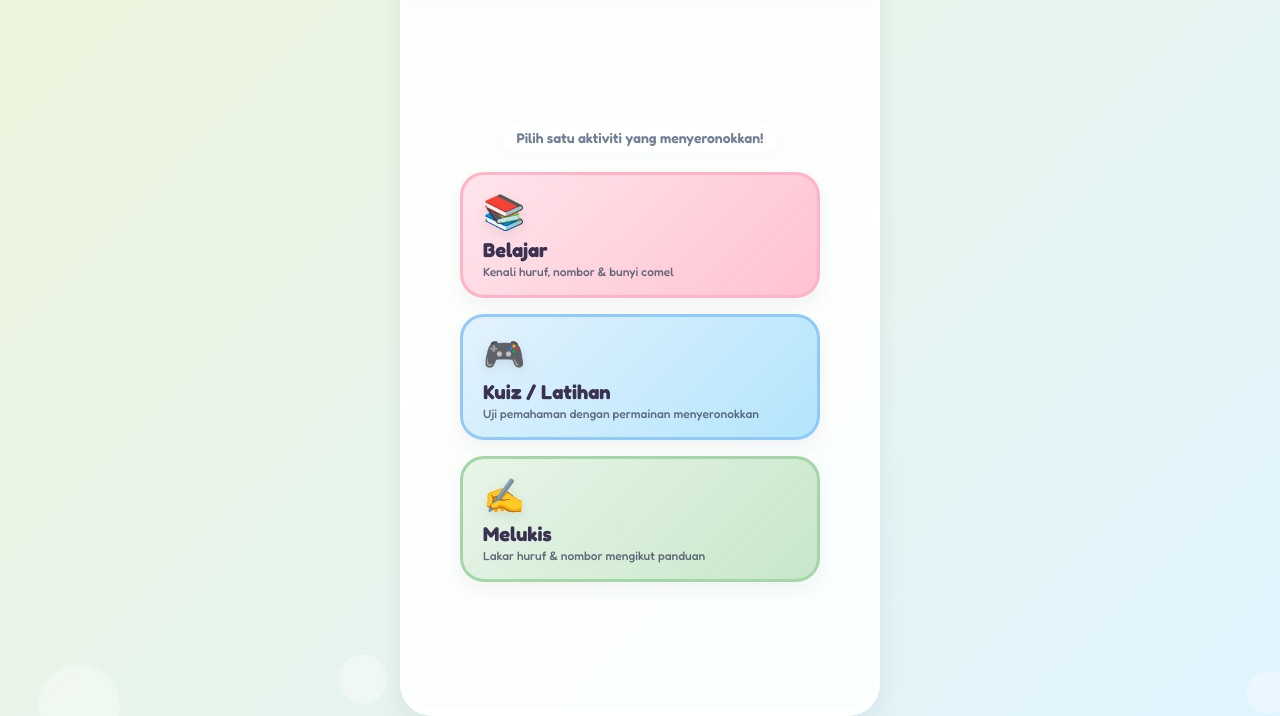
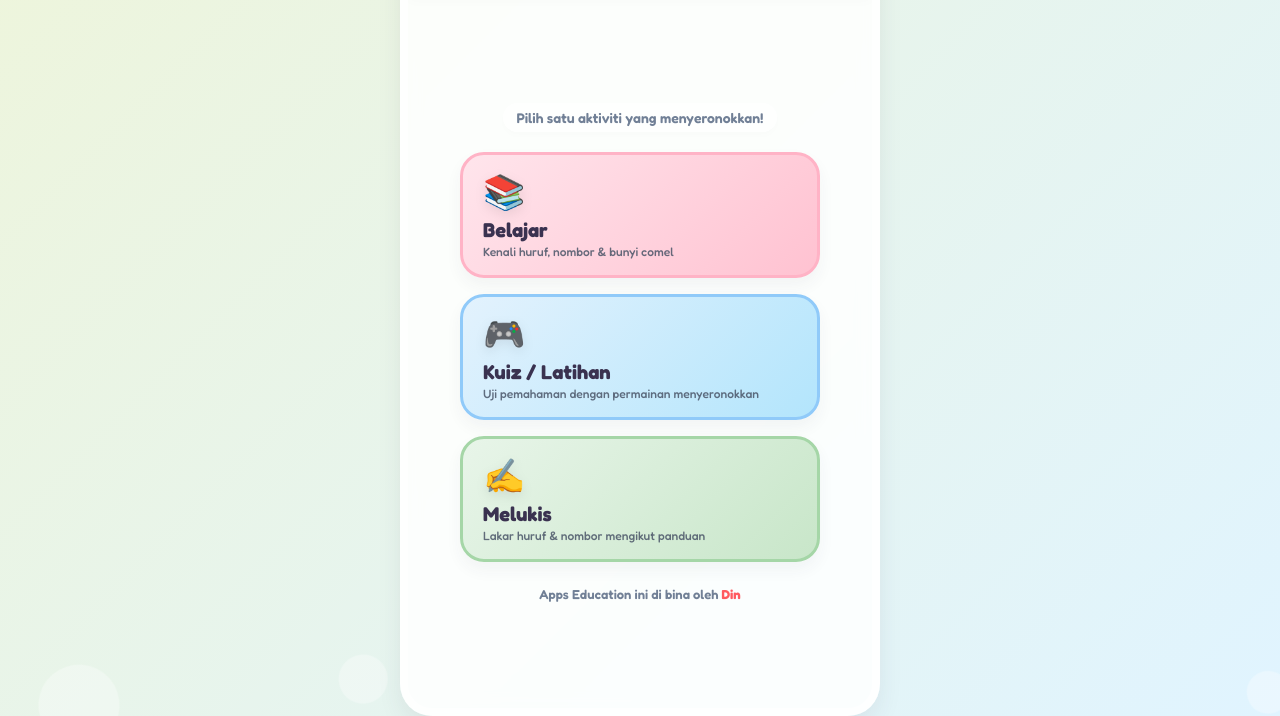
Before and after one commit to ayahanda/belajar-abc-kids, a website: page index.html in a window 1280 px wide. Shown: the part 84-800 px from the top of the page. Drawn offline with Linux system fonts and the light colour scheme.

Commit message:
tambah link ke Threads

```diff
--- a/index.css
+++ b/index.css
@@ -1912,3 +1912,25 @@ body {
     height: 78px !important;
     letter-spacing: 1px;
 }
+
+/* Nota Pencipta */
+.menu-footer-note {
+    margin-top: 24px;
+    font-size: 13px;
+    color: #718096;
+    font-weight: 600;
+    text-align: center;
+    animation: fadeIn 0.5s ease-out;
+}
+
+.menu-footer-note a {
+    color: var(--color-primary);
+    text-decoration: none;
+    font-weight: 700;
+    transition: all 0.2s ease;
+}
+
+.menu-footer-note a:hover {
+    color: var(--color-pink);
+    text-decoration: underline;
+}
--- a/index.html
+++ b/index.html
@@ -69,6 +69,12 @@
                         <span class="menu-card-title" data-ms="Melukis" data-en="Drawing">Melukis</span>
                         <span class="menu-card-desc" data-ms="Lakar huruf & nombor mengikut panduan" data-en="Trace letters & numbers with guidelines">Lakar huruf & nombor mengikut panduan</span>
                     </button>
+                </div>
+
+                <!-- Nota Pencipta di bahagian bawah -->
+                <div class="menu-footer-note">
+                    <span data-ms="Apps Education ini di bina oleh " data-en="This Education App is built by ">Apps Education ini di bina oleh </span>
+                    <a href="https://www.threads.net/@muhiddin92" target="_blank" rel="noopener noreferrer">Din</a>
                 </div>
             </main>
         </div>
```
